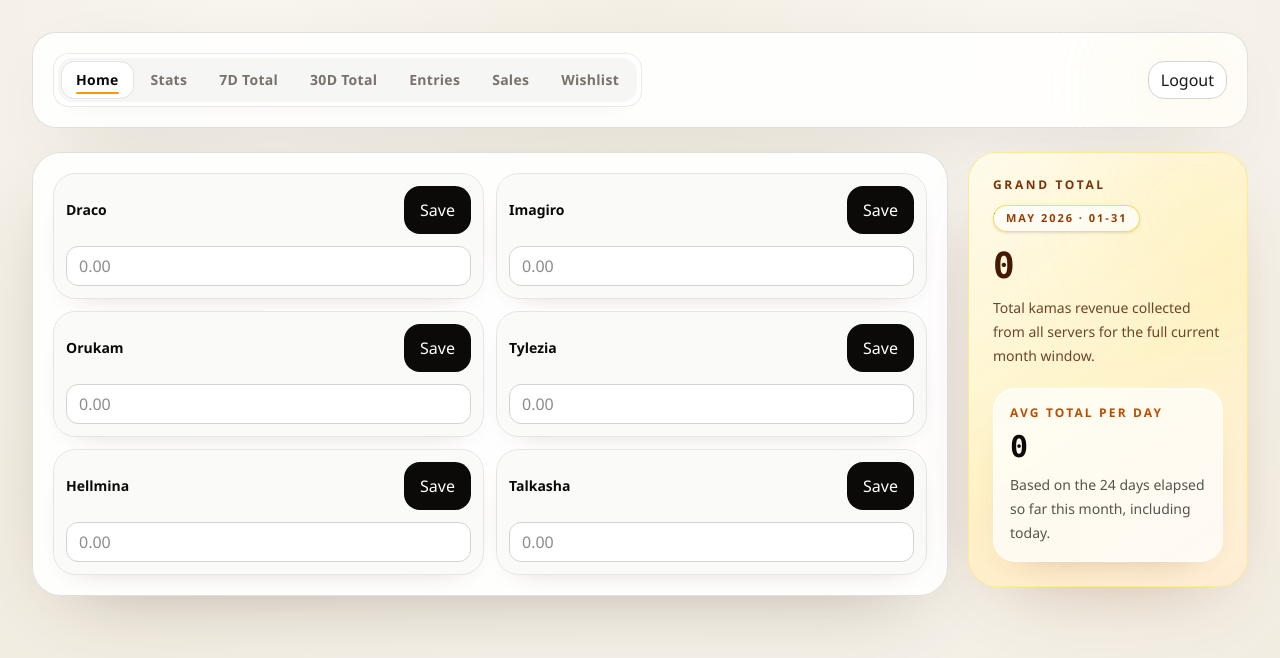
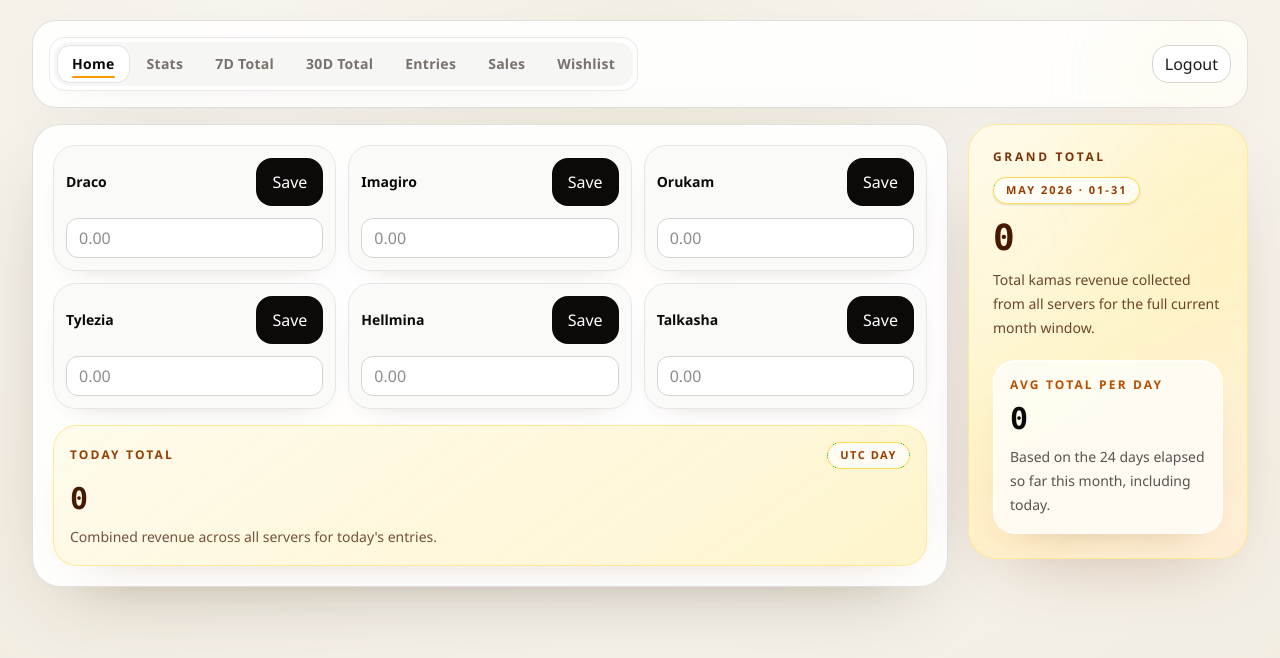
Before and after one commit to hamideddinemouad/daily-kamas, a Next.js app: page / in a window 1280 px wide. Shown: the top 658 px of the page. Built offline with nearby package versions, Linux system fonts and the light colour scheme; no server answers; the database is empty.

Commit message:
Moved the  metric out of Snapshot Stats and into its own dashboard panel

```diff
--- a/app/page.tsx
+++ b/app/page.tsx
@@ -25,6 +25,7 @@ export default async function Home() {
   const currentMonthRange = formatCurrentMonthRange();
   const {
     grandTotal,
+    todayTotal,
     grandAveragePerDay,
     activeDayCount,
     serverEntryStatusToday,
@@ -49,6 +50,22 @@ export default async function Home() {
       <div className="grid gap-5 xl:grid-cols-[minmax(0,1.55fr)_minmax(280px,0.45fr)] xl:items-start">
         <section className="rounded-[1.8rem] border border-stone-300/70 bg-white/90 p-4 shadow-[0_24px_80px_-40px_rgba(68,46,20,0.45)] backdrop-blur sm:p-5">
           <MissingServerEntryList servers={serverEntryStatusToday} />
+          <div className="mt-4 rounded-[1.5rem] border border-amber-200/80 bg-[linear-gradient(145deg,rgba(255,251,235,0.96)_0%,rgba(254,243,199,0.88)_100%)] p-4 shadow-[0_18px_50px_-36px_rgba(120,53,15,0.35)]">
+            <div className="flex flex-wrap items-center justify-between gap-3">
+              <p className="text-xs font-semibold uppercase tracking-[0.18em] text-amber-800">
+                Today Total
+              </p>
+              <span className="rounded-full border border-amber-300/80 bg-white/75 px-3 py-1 text-[11px] font-semibold uppercase tracking-[0.14em] text-amber-800">
+                UTC day
+              </span>
+            </div>
+            <p className="mt-3 font-mono text-3xl font-semibold text-amber-950">
+              {formatRevenu(todayTotal)}
+            </p>
+            <p className="mt-2 text-sm leading-6 text-amber-950/75">
+              Combined revenue across all servers for today&apos;s entries.
+            </p>
+          </div>
           {!databaseConfigured ? (
             <div className="mt-4 rounded-3xl border border-amber-300 bg-amber-100/80 px-5 py-4 text-sm text-amber-950">
               Add your Neon `DATABASE_URL` in `.env` to enable live data. The
--- a/components/app-shell.tsx
+++ b/components/app-shell.tsx
@@ -2,9 +2,9 @@ import { CompactAppNav } from "@/components/app-nav";
 import { LogoutButton } from "@/components/logout-button";
 
 export function AppShell({
-  eyebrow: _eyebrow,
-  title: _title,
-  description: _description,
+  eyebrow,
+  title,
+  description,
   compactHeader = true,
   children,
 }: Readonly<{
@@ -14,13 +14,29 @@ export function AppShell({
   compactHeader?: boolean;
   children: React.ReactNode;
 }>) {
+  const shellSpacing = compactHeader
+    ? "px-4 py-4 sm:px-6 lg:px-8 lg:py-5"
+    : "px-4 py-8 sm:px-6 lg:px-8";
+  const shellGap = compactHeader ? "gap-4" : "gap-6";
+  const navSectionPadding = compactHeader ? "p-3 sm:p-4" : "p-4 sm:p-5";
+  const navLayout = compactHeader
+    ? "gap-2 xl:flex-row xl:items-center xl:justify-between"
+    : "gap-3 xl:flex-row xl:items-center xl:justify-between";
+  void eyebrow;
+  void title;
+  void description;
+
   return (
-    <main className="min-h-screen bg-[radial-gradient(circle_at_top,#f4efe4_0%,#f8f5ef_38%,#f1ebdf_100%)] px-4 py-8 text-stone-900 sm:px-6 lg:px-8">
-      <div className="mx-auto flex w-full max-w-7xl flex-col gap-6">
-        <section className="relative overflow-hidden rounded-[1.5rem] border border-stone-300/70 bg-white/88 p-4 shadow-[0_24px_80px_-40px_rgba(68,46,20,0.45)] backdrop-blur sm:p-5">
+    <main
+      className={`min-h-screen bg-[radial-gradient(circle_at_top,#f4efe4_0%,#f8f5ef_38%,#f1ebdf_100%)] text-stone-900 ${shellSpacing}`}
+    >
+      <div className={`mx-auto flex w-full max-w-7xl flex-col ${shellGap}`}>
+        <section
+          className={`relative overflow-hidden rounded-[1.5rem] border border-stone-300/70 bg-white/88 shadow-[0_24px_80px_-40px_rgba(68,46,20,0.45)] backdrop-blur ${navSectionPadding}`}
+        >
           <div className="pointer-events-none absolute right-0 top-0 h-28 w-28 rounded-full bg-amber-200/25 blur-3xl" />
 
-          <div className="relative flex flex-col gap-3 xl:flex-row xl:items-center xl:justify-between">
+          <div className={`relative flex flex-col ${navLayout}`}>
             <div className="min-w-0 rounded-[1rem] border border-stone-200/80 bg-white/72 p-1 shadow-[inset_0_1px_0_rgba(255,255,255,0.75),0_10px_24px_-24px_rgba(68,46,20,0.35)]">
               <CompactAppNav />
             </div>
--- a/components/missing-server-entry-list.tsx
+++ b/components/missing-server-entry-list.tsx
@@ -16,7 +16,7 @@ export function MissingServerEntryList({
   }
 
   return (
-    <div className="grid gap-3 md:grid-cols-2 2xl:grid-cols-3">
+    <div className="grid gap-3 md:grid-cols-2 xl:grid-cols-3">
       {servers.map(({ server, hasEntryToday }) => (
         <MissingServerEntryRow
           key={server}
--- a/components/snapshot-stats-section.tsx
+++ b/components/snapshot-stats-section.tsx
@@ -300,13 +300,6 @@ export function SnapshotStatsSection({
     alwaysVisible?: boolean;
   }> = [
     {
-      key: "todayTotal",
-      title: "Today Total",
-      kind: "single",
-      valueDisplay: "revenue",
-      alwaysVisible: true,
-    },
-    {
       key: "todayTotalPerServer",
       title: "Today Total Per Server",
       kind: "list",
--- a/lib/revenue.ts
+++ b/lib/revenue.ts
@@ -14,6 +14,7 @@ type DashboardData = {
   averageByServer: Record<ServerOption, string>;
   activeDaysByServer: Record<ServerOption, number>;
   grandTotal: string;
+  todayTotal: string;
   grandAveragePerDay: string;
   activeDayCount: number;
   serverEntryStatusToday: {
@@ -194,6 +195,7 @@ function createEmptyDashboardData(
     averageByServer: createEmptyStringRecord(),
     activeDaysByServer: createEmptyNumberRecord(),
     grandTotal: "0",
+    todayTotal: "0",
     grandAveragePerDay: "0",
     activeDayCount: 0,
     serverEntryStatusToday: SERVER_OPTIONS.map((server) => ({
@@ -1005,7 +1007,8 @@ export async function getDashboardData() {
     // The dashboard's monthly average is based on days elapsed so far in the
     // current UTC month, including today.
     const elapsedDaysInMonth = getElapsedUtcDaysInMonth();
-    const [entries, groupedTotals, grandTotalAggregate] = await Promise.all([
+    const [entries, groupedTotals, grandTotalAggregate, todayTotalAggregate] =
+      await Promise.all([
       prisma.revenueEntry.findMany({
         orderBy: [{ date: "desc" }, { createdAt: "desc" }],
       }),
@@ -1022,6 +1025,15 @@ export async function getDashboardData() {
         },
         _sum: { revenu: true },
       }),
+      prisma.revenueEntry.aggregate({
+        where: {
+          date: {
+            gte: todayRange.start,
+            lt: todayRange.end,
+          },
+        },
+        _sum: { revenu: true },
+      }),
     ]);
 
     const totalsByServer = createEmptyStringRecord();
@@ -1057,6 +1069,7 @@ export async function getDashboardData() {
     );
 
     const grandTotal = grandTotalAggregate._sum.revenu?.toString() ?? "0";
+    const todayTotal = todayTotalAggregate._sum.revenu?.toString() ?? "0";
     // Business rule: the daily entry checklist resets at midnight UTC, not
     // exactly 24 hours after the last entry was created.
     const serversWithEntryToday = new Set(
@@ -1085,6 +1098,7 @@ export async function getDashboardData() {
       averageByServer,
       activeDaysByServer,
       grandTotal,
+      todayTotal,
       grandAveragePerDay: calculateAverage(grandTotal, elapsedDaysInMonth),
       activeDayCount: elapsedDaysInMonth,
       serverEntryStatusToday,
```
Also changed, not shown: 1 other file (tests, documents, lock files or other folders).
